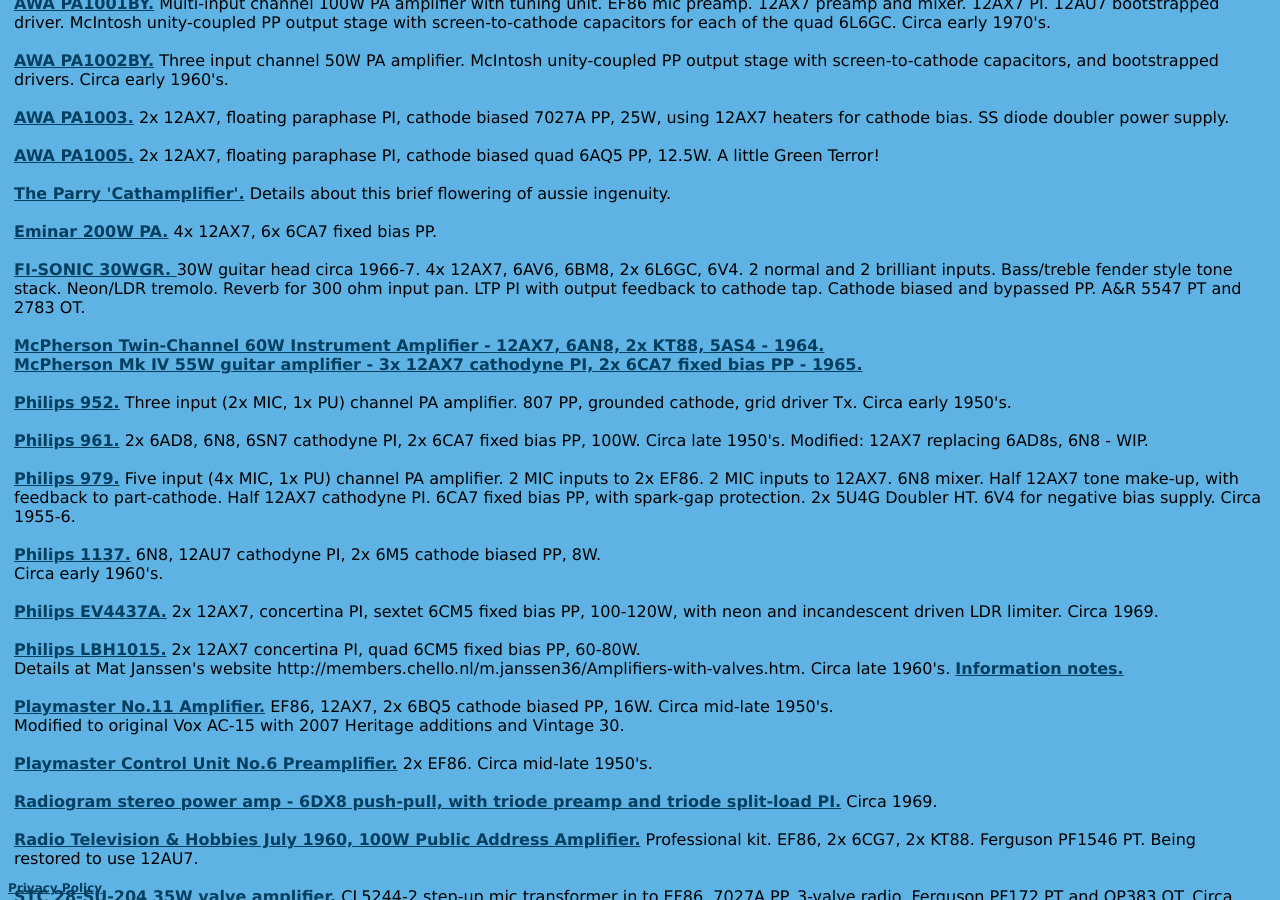
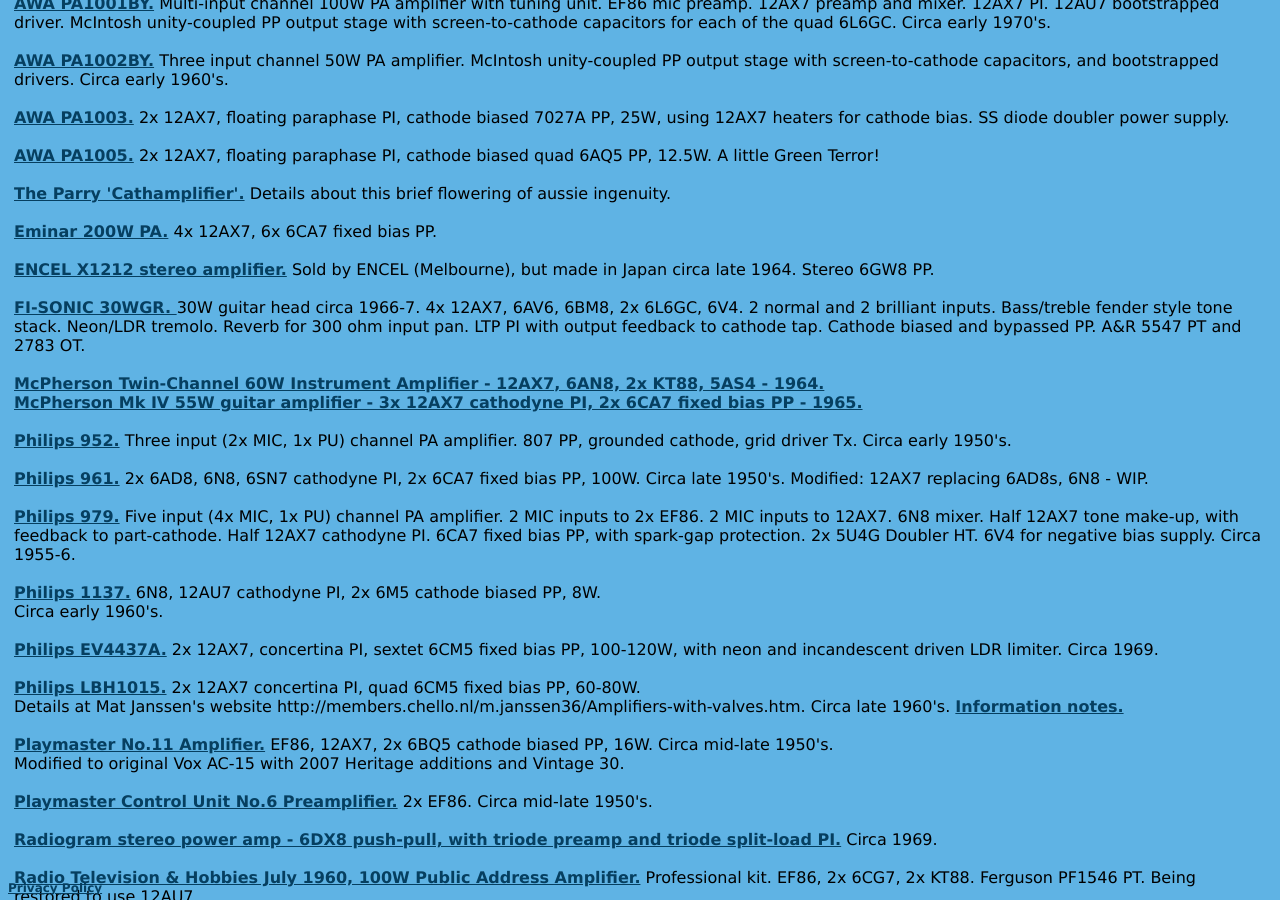
Before and after one commit to michael-robbins/michael-robbins.github.io, a Jekyll site: the page built from projects/amplifier.html, in a window 1280 px wide and 900 px high, scrolled down 1249 px. Built offline with Jekyll 4.4.1, drawn with Linux system fonts in a browser that asks for light colours.

Commit message:
Update amplifier.html
Added ENCEL X1212

```diff
--- a/projects/amplifier.html
+++ b/projects/amplifier.html
@@ -79,6 +79,9 @@
       <br />
       <br />
       <a href="/static/Eminar 200W chassis 1s.jpg">Eminar 200W PA.</a> 4x 12AX7, 6x 6CA7 fixed bias PP.
+      <br />
+      <br />
+      <a href="/static/ENCEL X1212.pdf">ENCEL X1212 stereo amplifier.</a> Sold by ENCEL (Melbourne), but made in Japan circa late 1964. Stereo 6GW8 PP.
       <br />
       <br />
       <a href="/static/Fisonic 30WGR photos.pdf">FI-SONIC 30WGR. </a> 30W guitar head circa 1966-7. 4x 12AX7, 6AV6, 6BM8, 2x 6L6GC, 6V4. 2 normal and 2 brilliant inputs. Bass/treble fender style tone stack. Neon/LDR tremolo. Reverb for 300 ohm input pan. LTP PI with output feedback to cathode tap. Cathode biased and bypassed PP. A&R 5547 PT and 2783 OT.
```
